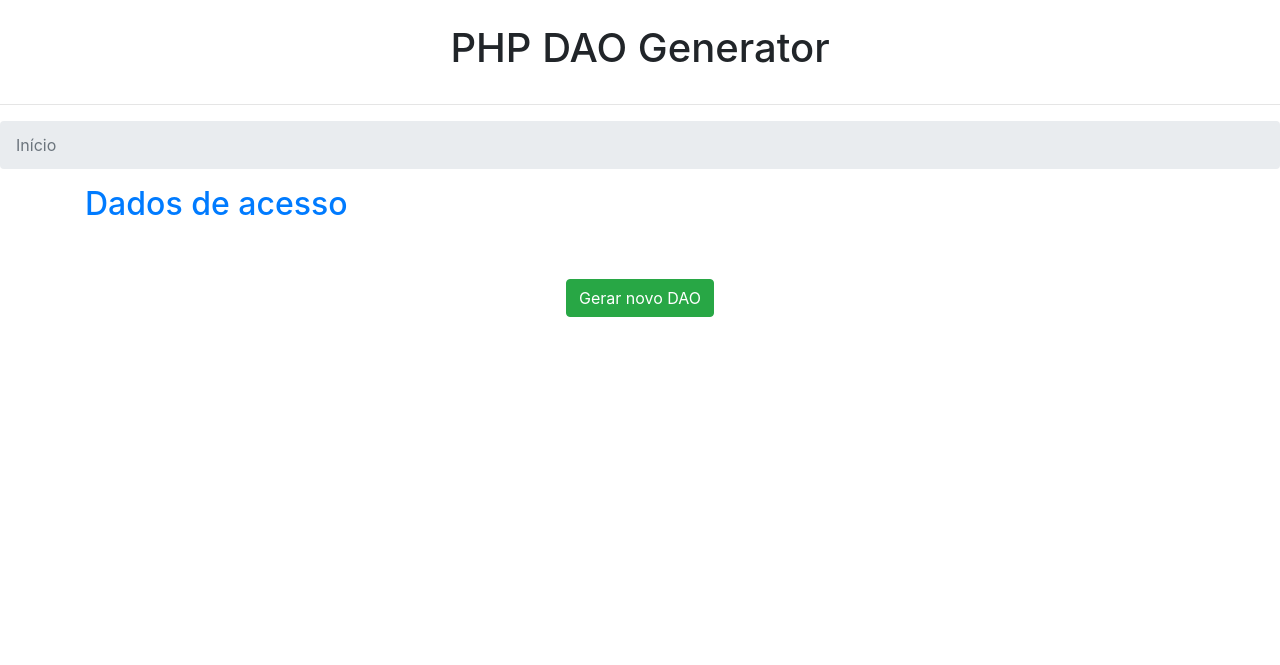
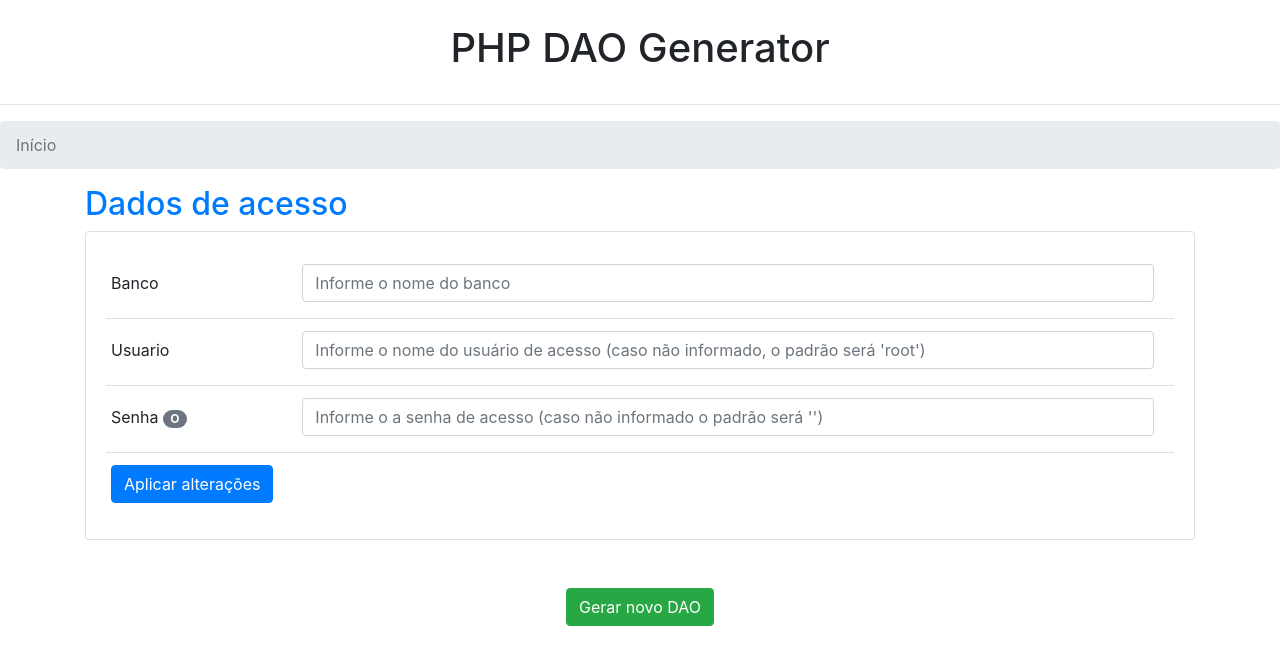
Before and after one commit to ExatoSistemas/php-dao-generator, a PHP site: page / in a window 1280 px wide. Shown: the top 665 px of the page. Run offline with PHP 8.4, Linux system fonts and the light colour scheme.

Commit message:
Update index.php

```diff
--- a/index.php
+++ b/index.php
@@ -37,11 +37,11 @@
         <div class="row">
             <div class="col">
                 <h2>
-                    <a data-toggle="collapse" href="#collapseExample" role="button" aria-expanded="false" aria-controls="collapseExample">
+                    <a data-toggle="collapse" href="#informacoes-acesso" role="button" aria-expanded="true" aria-controls="informacoes-acesso">
                         Dados de acesso
                     </a>
                 </h2>
-                <div class="collapse" id="collapseExample">
+                <div class="collapse show" id="informacoes-acesso">
                     <div class="card card-body">
                         <ul class="list-group list-group-flush">
                             <form action="">
```
